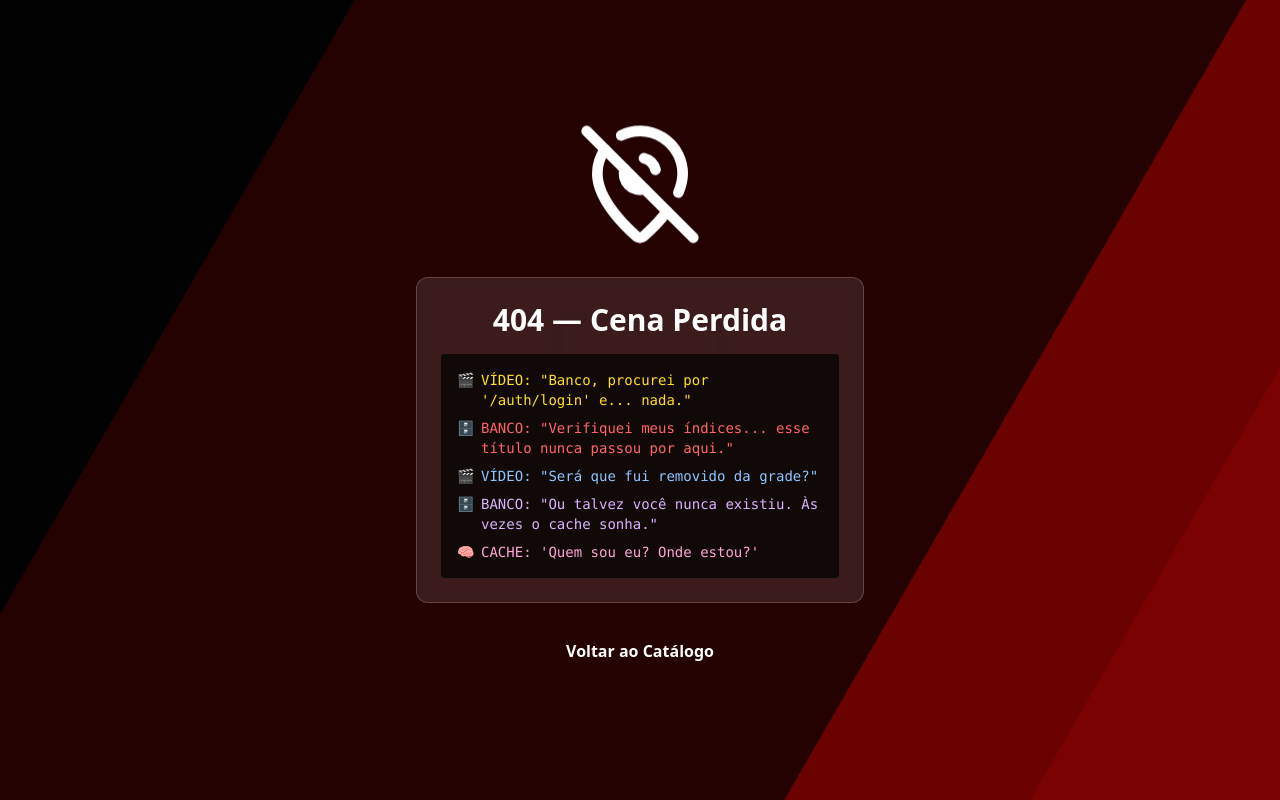
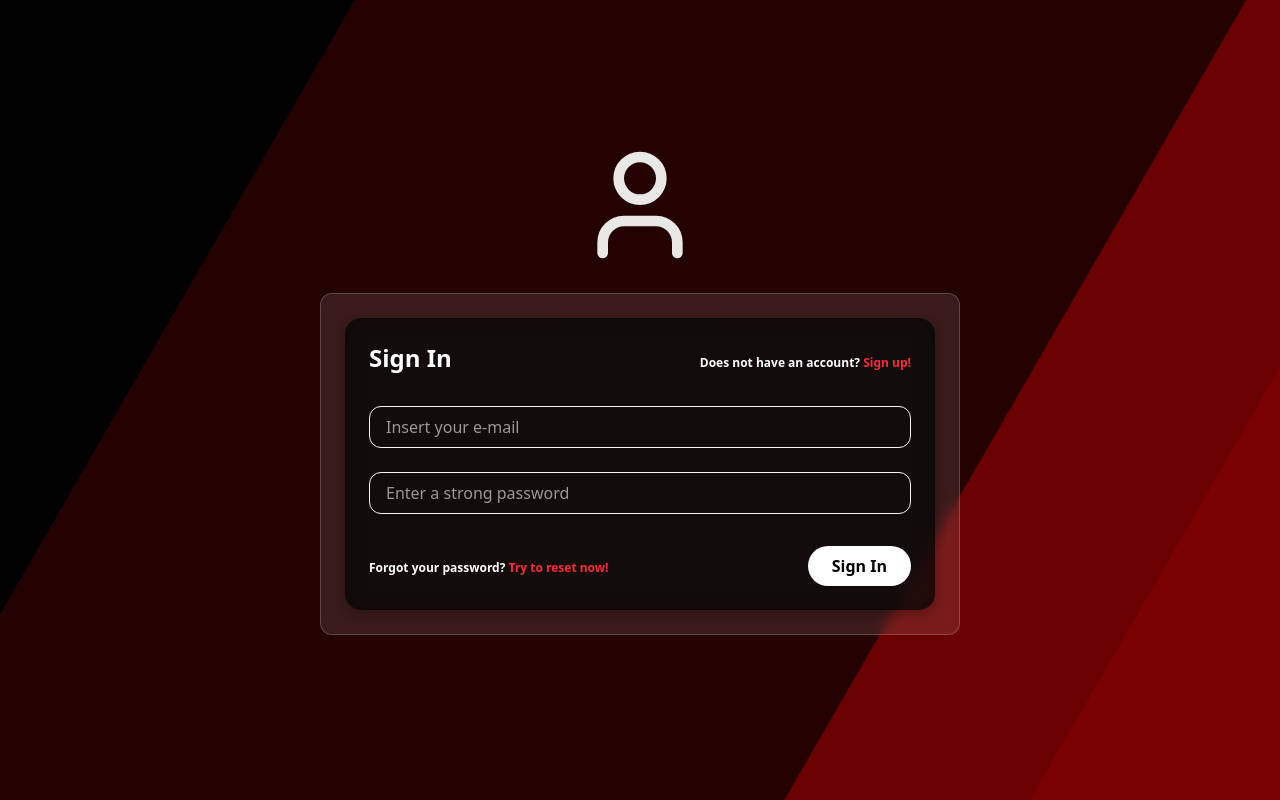
Before and after one commit to itpzzi/fc-codeflix-user-portal, a Next.js app in the folder codeflix-client/: page /auth/login in a window 1280 px wide. Before the commit this address had no page. Built offline with nearby package versions, Linux system fonts and the light colour scheme.

Commit message:
feat(auth): implement login form and page with test

```diff
--- /dev/null
+++ b/codeflix-client/src/app/auth/login/LoginForm.tsx
@@ -0,0 +1,64 @@
+"use client";
+
+import { CodeflixInput } from "@/components/CodeflixInput";
+import { FormEvent, useState } from "react";
+import { AuthForm } from "@/components/AuthForm";
+
+const LOGIN_STRINGS = {
+  title: "Sign In",
+  headerLink: {
+    text: "Does not have an account?",
+    linkText: "Sign up!",
+    href: "/auth/register"
+  },
+  footerLink: {
+    text: "Forgot your password?",
+    linkText: "Try to reset now!",
+    href: "/auth/forgot-password"
+  },
+  submitButton: "Sign In",
+  emailLabel: "E-mail",
+  emailPlaceholder: "Insert your e-mail",
+  passwordLabel: "Password",
+  passwordPlaceholder: "Enter a strong password"
+};
+
+export default function LoginForm() {
+  const [email, setEmail] = useState('');
+  const [password, setPassword] = useState('');
+
+  const handleSubmit = (e: FormEvent<HTMLFormElement>) => {
+    e.preventDefault();
+    console.log('login', { email, password });
+    setEmail('');
+    setPassword('');
+  };
+
+  return (
+    <AuthForm
+      title={LOGIN_STRINGS.title}
+      headerLink={LOGIN_STRINGS.headerLink}
+      footerLink={LOGIN_STRINGS.footerLink}
+      submitButtonText={LOGIN_STRINGS.submitButton}
+      onSubmit={handleSubmit}
+    >
+      <CodeflixInput
+        hasError={false}
+        label={LOGIN_STRINGS.emailLabel}
+        type="email"
+        value={email}
+        onChange={(e) => setEmail(e.target.value)}
+        placeholder={LOGIN_STRINGS.emailPlaceholder}
+      />
+
+      <CodeflixInput
+        hasError={false}
+        label={LOGIN_STRINGS.passwordLabel}
+        type="password"
+        value={password}
+        onChange={(e) => setPassword(e.target.value)}
+        placeholder={LOGIN_STRINGS.passwordPlaceholder}
+      />
+    </AuthForm>
+  );
+}
--- /dev/null
+++ b/codeflix-client/src/app/auth/login/page.tsx
@@ -0,0 +1,5 @@
+import LoginForm from "./LoginForm";
+
+export default function Login() {
+    return (<LoginForm />)
+}
```
Also changed, not shown: 1 other file (tests, documents, lock files or other folders).
